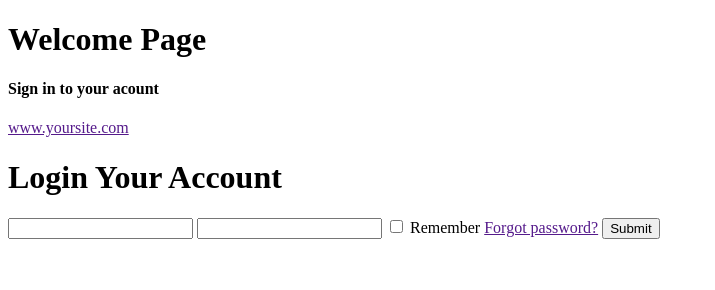
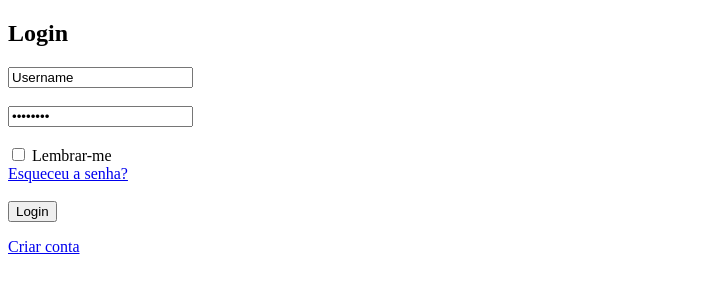
Before and after one commit to Kropff/PLogin, a plain HTML site: page index.html in a window 1280 px wide. Shown: the whole page, without its empty margins (0-715 px from the left). Drawn offline with Linux system fonts and the light colour scheme.

Commit message:
Versão 3 - HTML completo

```diff
--- a/index.html
+++ b/index.html
@@ -1,31 +1,52 @@
 <!DOCTYPE html>
-<html lang="en">
+<html lang="pt-br">
+
 <head>
     <meta charset="UTF-8">
     <meta name="viewport" content="width=device-width, initial-scale=1.0">
     <title>Login</title>
+    <link rel="stylesheet" href="style.css">
 </head>
+
 <body>
-  <div class="Caixa-principal">
-    <div class="Caixa-img">
-      <h1>Welcome Page</h1>
-      <h4>Sign in to your acount</h4>
-      <a href="">www.yoursite.com</a>
+    <div>
+        <div class="c-principal">
+            <div class="c-img"></div>
+            <div class="c-form">
+
+                <h2>Login</h2>
+
+                <form action="/login" method="post">
+                    <div>
+                        <input type="text" id="nome" name="nome" value="Username"><br><br>
                     </div>
-    <div class="Caixa-login">
-      <div class="content">
-        <h1>Login Your Account</h1>
-        <form action="">
-          <label for="email"></label>
-          <input type="text" id="email" name="email">
-          <label for="password"></label>
-          <input type="password" id="password" name="password">
-          <input type="checkbox" name="remember" id="remenber"> Remember
-          <a href="">Forgot password?</a>
-          <button class="btn" type="submit">Submit</button>
+
+                    <div>
+                        <input type="password" id="senha" name="senha" value="Password"><br><br>
+                    </div>
+
+                    <div class="extraLogin">
+                        <div>
+                            <input type="checkbox" id="lembrar" name="lembrar" value="sim">
+                            <label for="lembrar">Lembrar-me</label>
+                        </div>
+
+                        <div>
+                            <a href="/esqueci-a-senha">Esqueceu a senha?</a>
+                        </div><br>
+                    </div>
+
+
+                    <div>
+                        <button type="submit">Login</button>
+                    </div>
                 </form>
-      </div>
+
+                <p><a href="/criar-conta">Criar conta</a></p>
+
+
             </div>
         </div>
 </body>
+
 </html>
```
Lines whose indentation alone changed are shown as unchanged.
